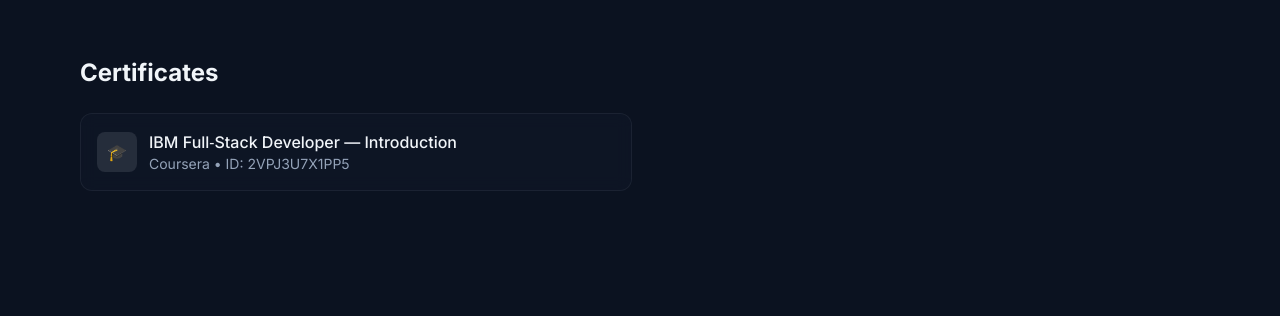
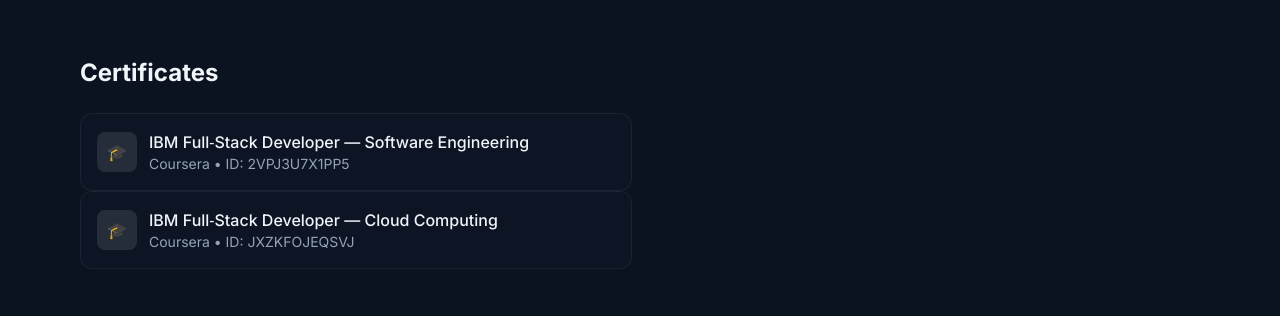
Before and after one commit to Ravediff/Portfolio, a plain HTML site: page index.html in a window 1280 px wide. Shown: the part 1660-1976 px from the top of the page. Drawn offline with nearby package versions, Linux system fonts and the light colour scheme; no server answers.

Commit message:
Update index.html

```diff
--- a/index.html
+++ b/index.html
@@ -220,12 +220,25 @@
       <h2 class="text-2xl font-bold mb-6">Certificates</h2>
       <ul class="grid sm:grid-cols-2 gap-4">
         <li>
-          <a class="block glass rounded-xl p-4 hover:bg-white/[.08]" href="https://www.coursera.org/account/accomplishments/verify/2VPJ3U7X1PP5" target="_blank" rel="noopener">
+          <a class="block glass rounded-xl p-4 hover:bg-white/[.08]" href="https://coursera.org/share/362c7dbed014e80204d0508c8960e589" target="_blank" rel="noopener">
             <div class="flex items-center gap-3">
               <span class="inline-flex h-10 w-10 items-center justify-center rounded-lg bg-white/10">🎓</span>
               <div>
-                <p class="font-medium">IBM Full‑Stack Developer — Introduction</p>
+                <p class="font-medium">IBM Full‑Stack Developer — Software Engineering</p>
                 <p class="text-sm text-slate-400">Coursera • ID: 2VPJ3U7X1PP5</p>
+              </div>
+            </div>
+          </a>
+        </li>
+      </ul>
+      <ul class="grid sm:grid-cols-2 gap-4">
+        <li>
+          <a class="block glass rounded-xl p-4 hover:bg-white/[.08]" href="https://coursera.org/share/290f04067bbbf2265a5f74df26e833b9" target="_blank" rel="noopener">
+            <div class="flex items-center gap-3">
+              <span class="inline-flex h-10 w-10 items-center justify-center rounded-lg bg-white/10">🎓</span>
+              <div>
+                <p class="font-medium">IBM Full‑Stack Developer — Cloud Computing</p>
+                <p class="text-sm text-slate-400">Coursera • ID: JXZKFOJEQSVJ</p>
               </div>
             </div>
           </a>
```
